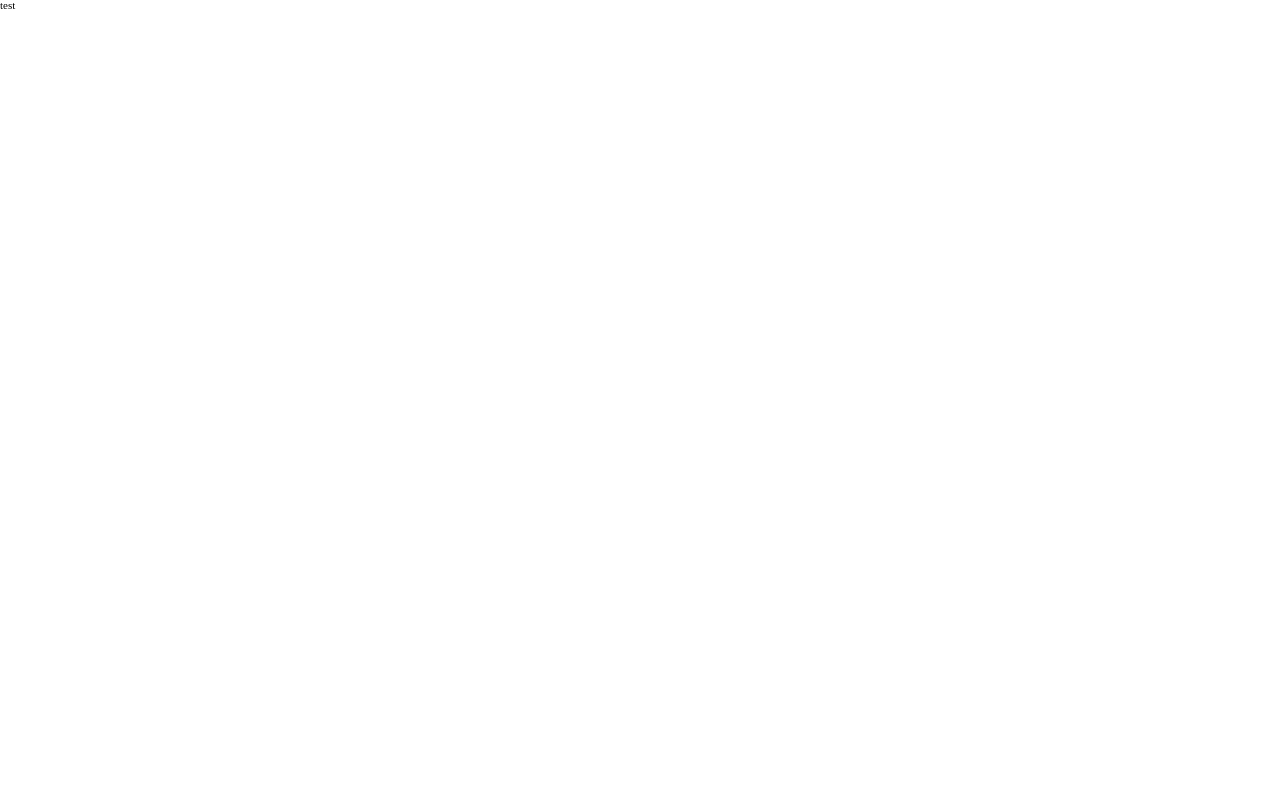
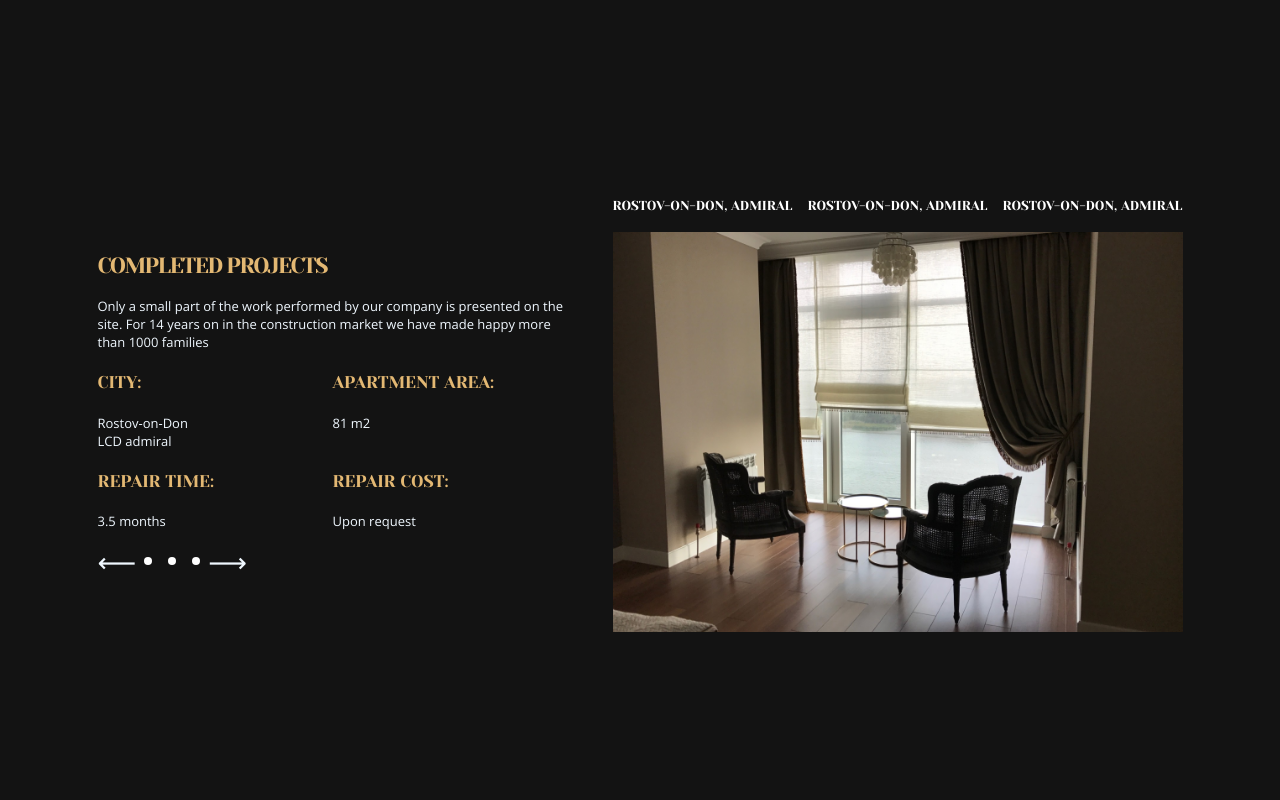
Before and after one commit to siestacloud/Slider_front, a plain HTML site: page index.html in a window 1280 px wide. Drawn offline with nearby package versions, Linux system fonts and the light colour scheme.

Commit message:
complited tasks

```diff
--- /dev/null
+++ b/css/desktop.css
@@ -0,0 +1,33 @@
+@media screen and (min-width: 830px) {
+    .main {
+        display: grid;
+        grid-template: 1fr / 1fr minmax(auto, 500px) minmax(auto, 600px) 1fr;
+        align-items: center;
+        gap: 15px;
+    }
+
+
+    .content {
+        grid-area: 1/2;
+        text-align: start;
+    }
+
+    .content__items {
+        text-align: start;
+        justify-items: start;
+    }
+
+    .content__submenu {
+        display: flex;
+    }
+
+
+    .slider__items {
+        display: flex;
+        justify-content: space-between;
+    }
+
+    .slider__arrows{
+        display: none;
+    }
+}
--- /dev/null
+++ b/css/phone.css
@@ -0,0 +1,70 @@
+.wrapper {
+    min-height: 100%;
+    overflow: hidden;
+    display: grid;
+    grid-template: minmax(80px, auto) 1fr minmax(50px, auto) / 1fr;
+    grid-template-areas:
+        "header"
+        "main"
+        "footer";
+}
+
+
+/*  header  */
+.header {
+    grid-area: header;
+    display: grid;
+    grid-template: 1fr / 1fr minmax(auto, 200px) minmax(auto, 1000px) 1fr;
+}
+
+.header__logo {
+    grid-column: 2/3;
+}
+
+.header__menu {
+    grid-column: 3/4;
+}
+
+/*   main   */
+.main {
+    grid-area: main;
+}
+
+
+/* main - content  */
+.content {
+    text-align: center;
+}
+.mod__horizontal_margin {
+    margin: 0px 15px;
+}
+
+.content__items {
+    display: grid;
+    grid-template: 1fr 1fr / repeat(2, 1fr);
+    justify-items: center;
+}
+
+.content__submenu {
+    display: none;
+}
+
+.content__center {
+    display: flex;
+    align-items: center;
+}
+
+/* main - slider  */
+.slider {
+    grid-area: 1/3;
+    position: relative;
+}
+
+.slider__items {
+    display: none;
+}
+
+/*   footer   */
+.footer {
+    grid-area: footer;
+}
--- a/css/style.css
+++ b/css/style.css
@@ -0,0 +1,134 @@
+@import url('https://fonts.googleapis.com/css2?family=Open+Sans:ital,wght@0,400;0,700;1,400&display=swap');
+@import url('https://fonts.googleapis.com/css2?family=Yeseva+One:ital,wght@0,400;0,700;1,400&display=swap');
+
+.wrapper {
+    background-color: #131313;
+    color: aliceblue;
+    font-family: 'Open Sans', sans-serif;
+}
+
+
+
+.content__headline {
+    font-family: 'Yeseva One';
+    font-style: normal;
+    font-weight: 550;
+    font-size: 22px;
+    letter-spacing: -0.07em;
+    text-transform: uppercase;
+    padding-bottom: 20px;
+    color: #E3B873;
+}
+
+
+/* main - content  */
+.content__desc {
+    font-style: normal;
+    font-weight: 400;
+    font-size: 13px;
+    line-height: 18px;
+}
+.item__headline {
+    font-size: 17px;
+    color: #E3B873;
+    font-weight: 550;
+    padding: 20px 0px;
+    font-style: normal;
+    line-height: 132.83%;
+    font-family: 'Yeseva One';
+    text-transform: uppercase;
+}
+.item__desc {
+    font-style: normal;
+    font-weight: 400;
+    font-size: 13px;
+    line-height: 18px;
+}
+.content__circle {
+    width: 7px;
+    padding: 4px;
+    margin: 4px 8px;
+    border-radius: 50%;
+    /* transition: all .6s ease; */
+    background-color: #ffffff;
+}
+
+/* main - slider  */
+.slider__item {
+    margin-bottom: 20px;
+    font-family: 'Yeseva One';
+    font-size: 13px;
+    text-transform: uppercase;
+    color: #fff;
+    background-color: #13131300;
+}
+
+.slider__images {
+    height: 400px;
+}
+
+.slider__images .image {
+    background-size: cover;
+    background-position: center center;
+    width: 100%;
+    height: 100%;
+    left: 0;
+    top: 0;
+    opacity: 0;
+    transition: opacity 800ms ease;
+}
+
+.slider__images .image.active {
+    opacity: 1;
+}
+
+
+.mod__hover_solid:hover {
+    color: #E3B873;
+    border-bottom: 1px solid transparent;
+    border-color: #E3B873;
+}
+
+.slider__arrows {
+    position: absolute;
+    top: 0;
+    left: 0;
+    width: 100%;
+    height: 100%;
+    color: #fff;
+  }
+
+  .slider__arrow {
+    position: absolute;
+    width: 15%;
+    height: 100%;
+    font-size: 20px;
+    text-align: center;
+    cursor: pointer;
+    opacity: 0;
+    background: rgba(0, 0, 0, 0.4);
+    transition: opacity 0.4s ease;
+    display: flex;
+    align-items: center;
+    justify-content: center;
+  }
+
+  .slider__arrow:hover {
+    opacity: 1;
+  }
+
+  .slider__arrow.left {
+    left: 0;
+  }
+
+  .slider__arrow.right {
+    right: 0;
+  }
+
+  .arrow{
+      font-size: 27px;
+  }
+
+  .arrow:hover{
+      color: #E3B873;
+  }
--- a/index.html
+++ b/index.html
@@ -1,16 +1,81 @@
 <!DOCTYPE html>
 <html lang="en">
+
 <head>
     <meta charset="UTF-8">
     <meta http-equiv="X-UA-Compatible" content="IE=edge">
     <meta name="viewport" content="width=device-width, initial-scale=1.0">
+    <link rel="stylesheet" href="css/reset.css">
     <link rel="stylesheet" href="css/style.css">
-    <link rel="stylesheet" href="css/reset.css">
+    <link rel="stylesheet" href="css/phone.css">
+    <link rel="stylesheet" href="css/desktop.css">
 
-    <title>Document</title>
+
+    <title>Slider</title>
 </head>
+
 <body>
-    <div>test</div>
+    <div class="wrapper">
+        <header class="header">
+            <a href="" class="header__logo"></a>
+            <!-- навигационное меню -->
+            <nav class="header__menu"></nav>
+        </header>
+        <main class="main">
+            <section class="content mod__horizontal_margin">
+                <div class="content__headline">Completed projects</div>
+                <div class="content__desc">Only a small part of the work performed by our company is presented on the
+                    site. For 14 years on in the construction
+                    market we have made happy more than 1000 families</div>
+                <div class="content__items">
+                    <div class="content__item">
+                        <p class="item__headline">City:</p>
+                        <p class="item__desc">Rostov-on-Don <br>
+                            LCD admiral</p>
+                    </div>
+                    <div class="content__item">
+                        <p class="item__headline">apartment area:</p>
+                        <p class="item__desc">81 m2</p>
+                    </div>
+                    <div class="content__item">
+                        <p class="item__headline">Repair time:</p>
+                        <p class="item__desc">3.5 months</p>
+                    </div>
+                    <div class="content__item">
+                        <p class="item__headline">Repair Cost:</p>
+                        <p class="item__desc">Upon request</p>
+                    </div>
+                </div>
+                <div class="content__submenu ">
+                    <div class="arrow left">&#10229;</div>
+                    <div class="content__center">
+                        <div class="content__circle"></div>
+                        <div class="content__circle"></div>
+                        <div class="content__circle"></div>
+                    </div>
+                    <div class="arrow right">&#10230;</div>
+                </div>
+            </section>
+            <section class="slider mod__horizontal_margin">
+                <nav class="slider__items">
+                    <div class="slider__item mod__hover_solid">Rostov-on-Don, Admiral</div>
+                    <div class="slider__item mod__hover_solid">Rostov-on-Don, Admiral</div>
+                    <div class="slider__item mod__hover_solid">Rostov-on-Don, Admiral</div>
+                </nav>
+                <div class="slider__images">
+                    <div class="image n1 active" style="background-image:url(img/i12.png);" data-index="1"></div>
+                </div>
+                <div class="slider__arrows">
+                    <div class="slider__arrow left">&#9668;</div>
+                    <div class="slider__arrow right">&#9658;</div>
+                </div>
+            </section>
+        </main>
+        <footer class="footer">
+        </footer>
+    </div>
+
     <script src="js/app.js"></script>
 </body>
+
 </html>
--- a/js/app.js
+++ b/js/app.js
@@ -0,0 +1,40 @@
+let images = [{
+    url: "img/i12.png",
+    title: "Rostov-on-Don, Admiral"
+}, {
+    url: "img/i2.png",
+    title: "Sochi Thieves"
+}, {
+    url: "img/i3.png",
+    title: "Rostov-on-Don Patriotic"
+}];
+
+
+
+function initSlider(opt) {
+    if (!images || !images.length) return;
+    opt = opt || {
+        titles: true,
+        dots: true,
+        autoplay: true,
+        autoplayInterval: 5000
+    }
+
+    // ишу элементы
+    let sliderImages = document.querySelector(".slider__images");
+    let sliderArrows = document.querySelector(".slider__arrows");
+    let sliderDots = document.querySelector(".slider__dots");
+
+
+
+}
+options = {
+    dots: true,
+    titles: true,
+    autoplay: true,
+    autoplayInterval: 5000
+}
+
+document.addEventListener("DOMContentLoaded", function () {
+    initSlider(options)
+});
```
Also changed, not shown: img/i12.png (added), img/i2.png (added), img/i3.png (added).
